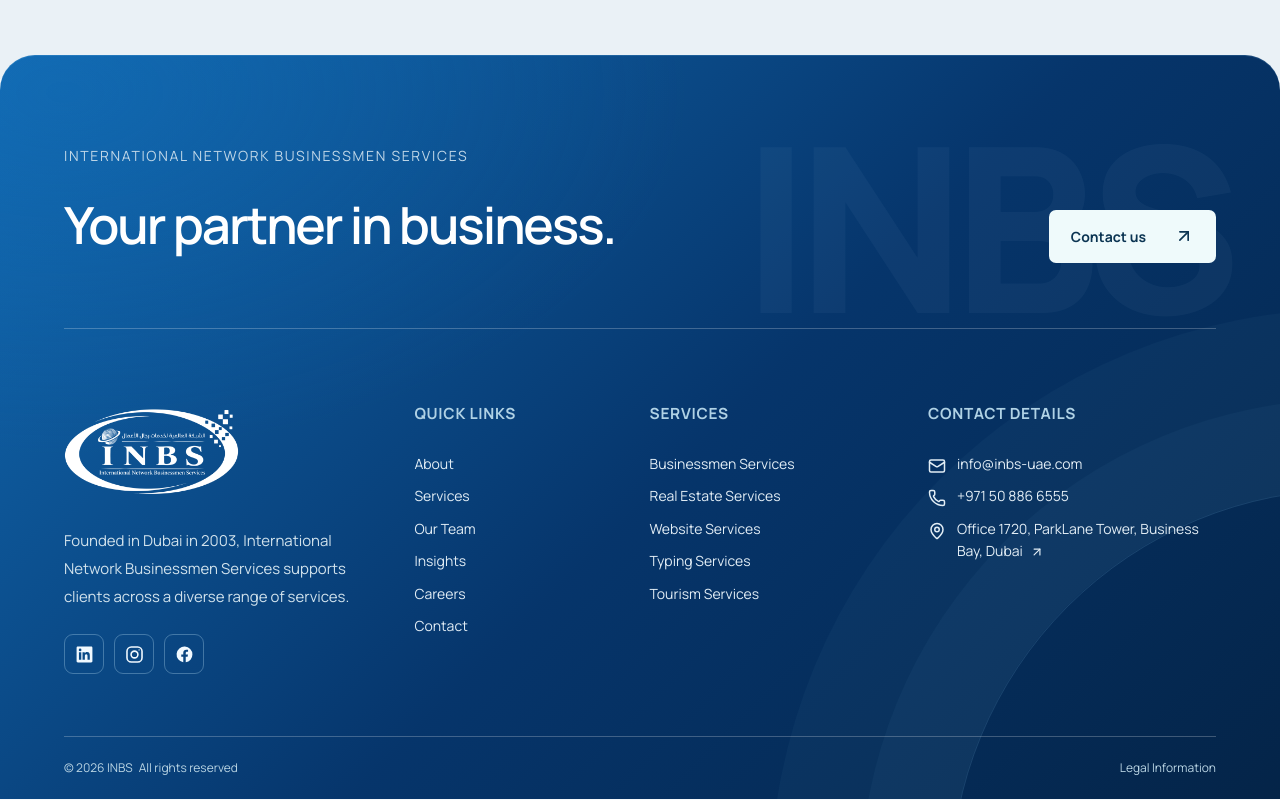
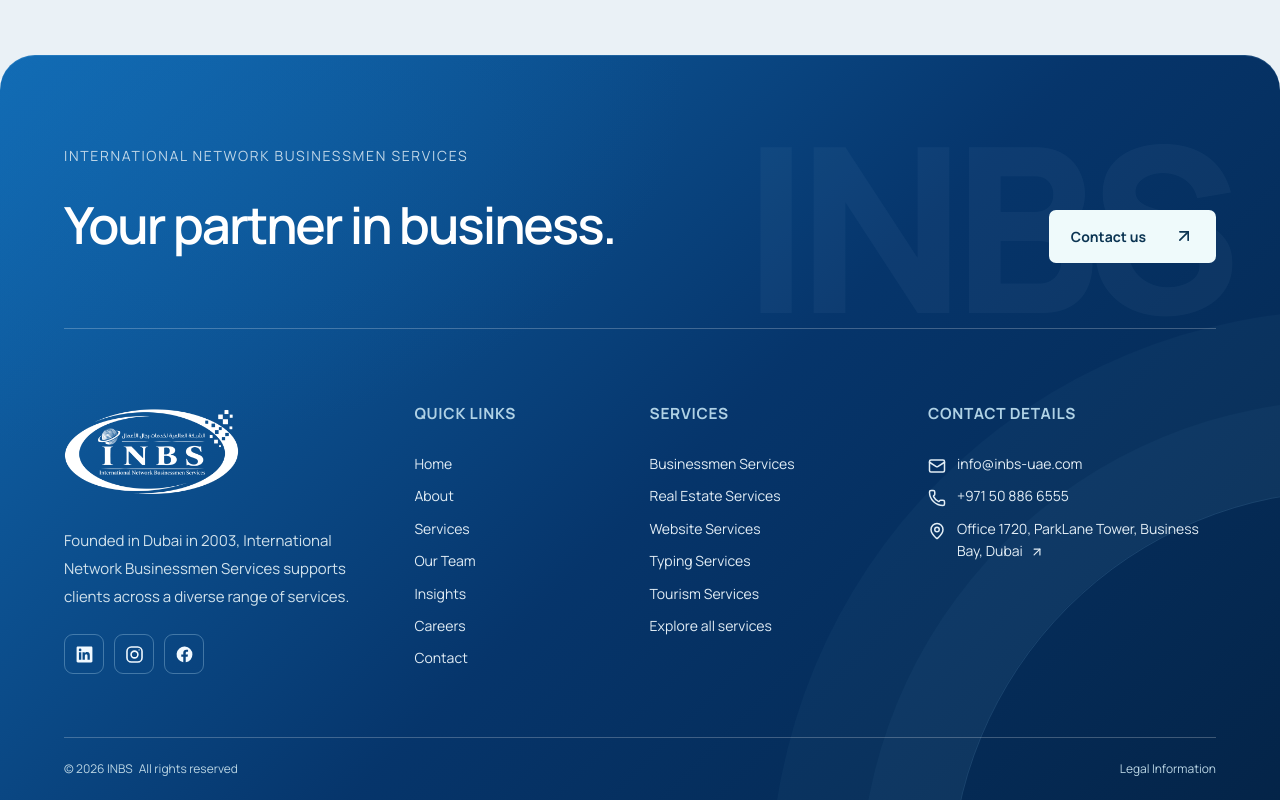
Before and after one commit to Bashar-alJabi/inbs-website, a Next.js app: page /en/services in a window 1280 px wide. Shown: the part 4671-5471 px from the top of the page. Built offline with nearby package versions, Linux system fonts and the light colour scheme; no server answers.

Commit message:
feat(footer): add Home, show five services plus directory, and one legal link

```diff
--- a/src/components/layout/site-footer.tsx
+++ b/src/components/layout/site-footer.tsx
@@ -39,10 +39,10 @@ export function SiteFooter({ locale }: { locale: Locale }) {
           </div>
         </Reveal>
         <Reveal variant="footer" delay={0.12}>
-          <div><h3>{t.quickLinks}</h3>{footerQuickPages.map(p => <Link key={p.slug} href={routes.page(locale,p.slug)}>{p[locale]}</Link>)}</div>
+          <div><h3>{t.quickLinks}</h3><Link href={routes.home(locale)}>{t.home}</Link>{footerQuickPages.map(p => <Link key={p.slug} href={routes.page(locale,p.slug)}>{p[locale]}</Link>)}</div>
         </Reveal>
         <Reveal variant="footer" delay={0.18}>
-          <div><h3>{t.services}</h3>{footerServiceSlugs.map(s => <Link key={s} href={routes.service(locale,s)}>{serviceNames[s][locale]}</Link>)}</div>
+          <div><h3>{t.services}</h3>{footerServiceSlugs.map(s => <Link key={s} href={routes.service(locale,s)}>{serviceNames[s][locale]}</Link>)}<Link href={routes.page(locale,'services')}>{t.moreServices}</Link></div>
         </Reveal>
         <Reveal variant="footer" delay={0.24}>
           <div className="inbs-footer-contact">
```
